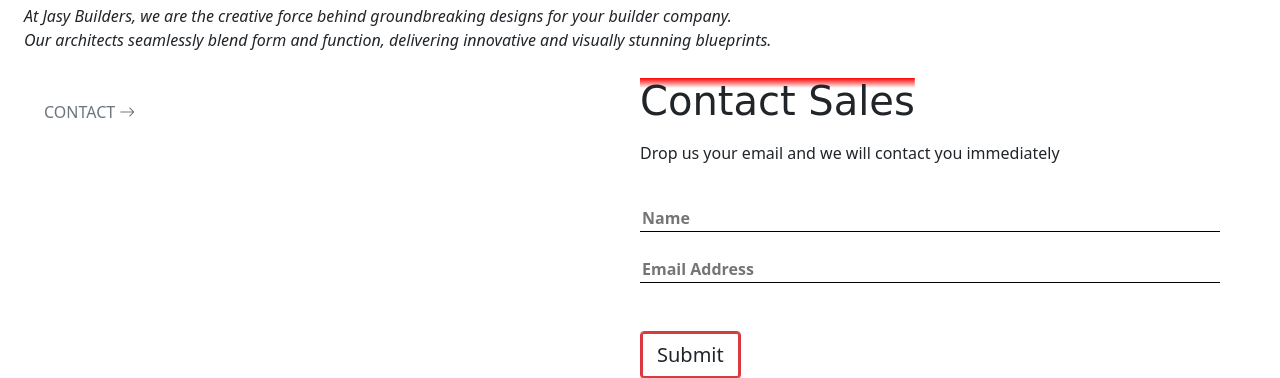
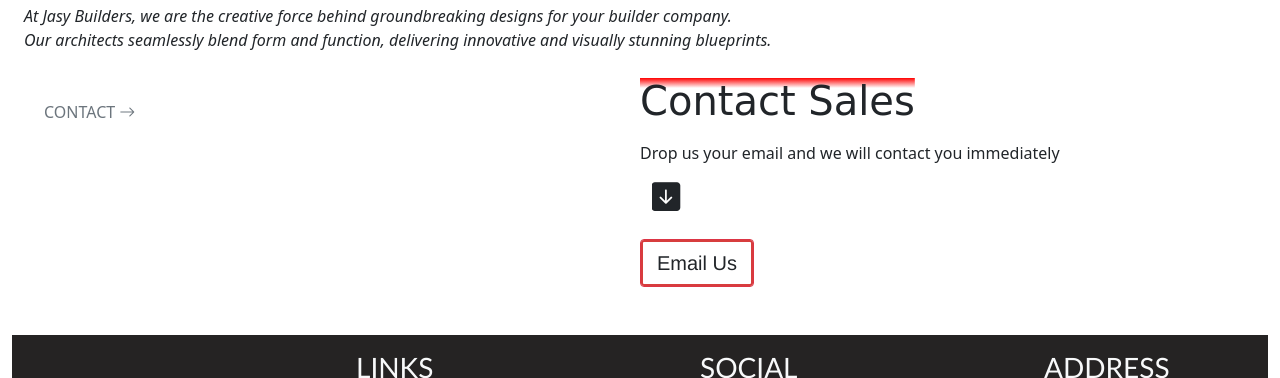
Before and after one commit to yusuf-09054/JasyBuilders, a plain HTML site: page services.html in a window 1280 px wide. Shown: the part 2985-3363 px from the top of the page. Drawn offline with nearby package versions, Linux system fonts and the light colour scheme.

Commit message:
90% done

```diff
--- a/services.html
+++ b/services.html
@@ -203,6 +203,24 @@
     background-position: 500%;
   }
 }
+.zoom-in-zoom-out {
+  margin: 24px;
+  width: 50px;
+  height: 50px;
+  animation: zoom-in-zoom-out 2s ease-out infinite;
+}
+
+@keyframes zoom-in-zoom-out {
+  0% {
+    transform: scale(1, 1);
+  }
+  50% {
+    transform: scale(1.5, 1.5);
+  }
+  100% {
+    transform: scale(1, 1);
+  }
+}
 span {
   font-family: 'Bebas Neue', cursive;
   font-size: 1em;
@@ -226,7 +244,7 @@ span:hover {
     <div class="container-fluid">
         <nav class="navbar navbar-light navbar-expand-lg" style="background-color:rgb(255, 255, 255);">
               <a class="navbar-brand ms-5 hover-animation-navbar" href="index.html"><i class="bi bi-house-door"></i></a>
-              <a class="brand" style="margin: 0;float: none;text-align: center;" href="#"><img src="./new_logo.png" alt="logo" class="ms-5" width="200px" height="80px" ></a>
+              <a class="brand" style="margin: 0;float: none;text-align: center;" href="index.html"><img src="./new_logo.png" alt="logo" class="ms-5" width="200px" height="80px" ></a>
               <button class="navbar-toggler" type="button" data-bs-toggle="collapse" data-bs-target="#navbarSupportedContent" aria-controls="navbarSupportedContent" aria-expanded="false" aria-label="Toggle navigation">
                 <span class="navbar-toggler-icon"></span>
               </button>
@@ -458,14 +476,12 @@ span:hover {
            <div class="fw-light mt-3">
             <p>Drop us your email and we will contact you immediately</p>
            </div>
-          <form action="https://formsubmit.co/smohammedyusuf193@gmail.com" method="POST">
-            <input class="mt-4" type="text" name="name" placeholder="Name" required>
-            <input class="mt-4" type="email" name="email" placeholder="Email Address" required>
-            <!-- <input type="hidden" name="_next" value="https://JASYBUILDERS/thankyou.html"> -->
-            <div class="mt-5">
-              <button class="btn btn-danger rounded text-dark btn-lg  buttonchange">Submit</button>
+           <div class="zoom-in-zoom-out mb-0">
+            <i class="bi bi-arrow-down-square-fill" style="font-size: larger;"></i>
+           </div>
+            <div class="mb-0">
+              <a href="mailto:smohammedyusuf193@gmail.com"><button class="btn btn-danger rounded text-dark btn-lg  buttonchange">Email Us</button></a>
           </div>
-       </form>
          </div>
        </div>
 
```
Also changed, not shown: About.html (+1 -1 lines), contact.html (+23 -7 lines), index.html (+4 -2 lines), thankyou.html (deleted, +0 -11 lines).
